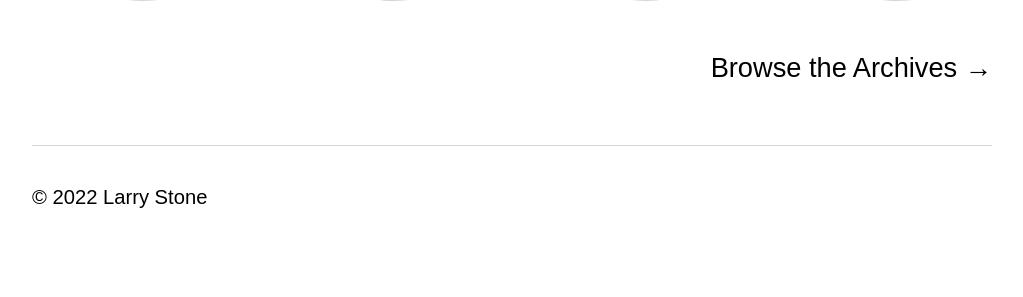
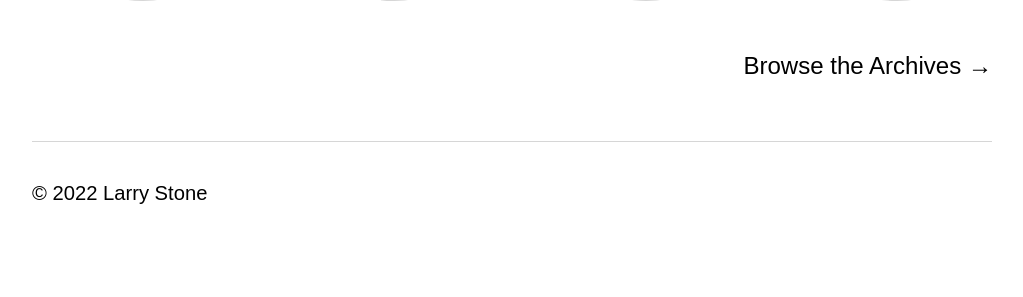
Before and after one commit to oaklandgit/BLabComics, a Flask app: page / in a window 1280 px wide. Shown: the part 1563-1860 px from the top of the page, without its empty margins (128-1151 px from the left). After the commit the page ends 1767 px from the top, so only its background shows below. Run offline with Flask 2, Linux system fonts and the light colour scheme; some libraries are stand-ins or nearby versions; some web fonts are replaced; grey boxes are pictures that could not be loaded.

Commit message:
Added paging backwards. Fixed styles.

```diff
--- a/static/comics.json
+++ b/static/comics.json
@@ -134,6 +134,22 @@
     },
 
     {
+    "slug": "military-parade",
+    "title": "Propped Up",
+    "series": "blab",
+    "description": "Zeno props up Herr Trump",
+    "images": [ "Military_Parade.png" ]
+    },
+
+    {
+    "slug": "amazon-watch",
+    "title": "You're Being Watched",
+    "series": "blab",
+    "description": "Somebody's watching you",
+    "images": [ "Amazon_Patent.png" ]
+    },
+
+    {
     "slug": "prostetic-brain",
     "title": "Prosthetic Brain",
     "series": "misc",
--- a/static/styles.css
+++ b/static/styles.css
@@ -138,8 +138,19 @@ img.teaser:hover {
     margin: 1.2em 0;
     text-align: right;
     font-size: 1.2em;
+    display: grid;
+    grid-template-columns: 1fr 4fr;
 }
 
-#paging a {
+#paging a:first-child {
+    text-align: left;
+
+}
+
+#paging a, #readMore a {
     text-decoration: none;
 }
+
+#readMore {
+    text-align: right;
+}
--- a/templates/detail.jinja
+++ b/templates/detail.jinja
@@ -23,7 +23,8 @@
 {% endif %}
 
 <div id="paging">
-    <a href="/comics/{{ next.slug }}">NEXT: {{ next.description }} &rarr;</a>
+<a href="/comics/{{ next.slug }}">&larr;</a>
+<a href="/comics/{{ next.slug }}">NEXT: {{ next.description }} &rarr;</a>
 </div>
 
 {% endblock %}
--- a/templates/home.jinja
+++ b/templates/home.jinja
@@ -23,7 +23,7 @@ Home
 {% endfor %}
 </div>
 
-<div id="paging">
+<div id="readMore">
     <a href="/comics">Browse the Archives &rarr;</a>
 </div>
 
```
Also changed, not shown: static/images/Amazon_Patent.png (added), static/images/Military_Parade.png (added).
